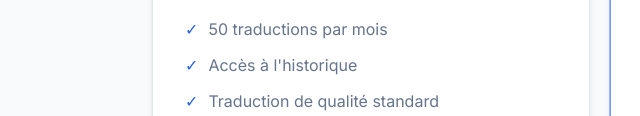
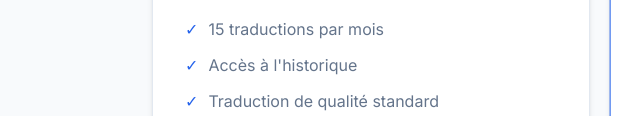
Before and after one commit to Ffarah-f/AIWave-projet, a plain HTML site: page frontend/upgrade.html in a window 1280 px wide. Shown: the part 684-800 px from the top of the page, 38-678 px from the left. Drawn offline with Linux system fonts and the light colour scheme.

Commit message:
changement mineur upgrade.html

```diff
--- a/frontend/upgrade.html
+++ b/frontend/upgrade.html
@@ -58,7 +58,7 @@
                         <h2>Essentiel</h2>
                         <p id="priceEssential" class="plan-price">Gratuit</p>
                         <ul>
-                            <li>50 traductions par mois</li>
+                            <li>15 traductions par mois</li>
                             <li>Accès à l'historique</li>
                             <li>Traduction de qualité standard</li>
                             <li>Support par e-mail</li>
```
